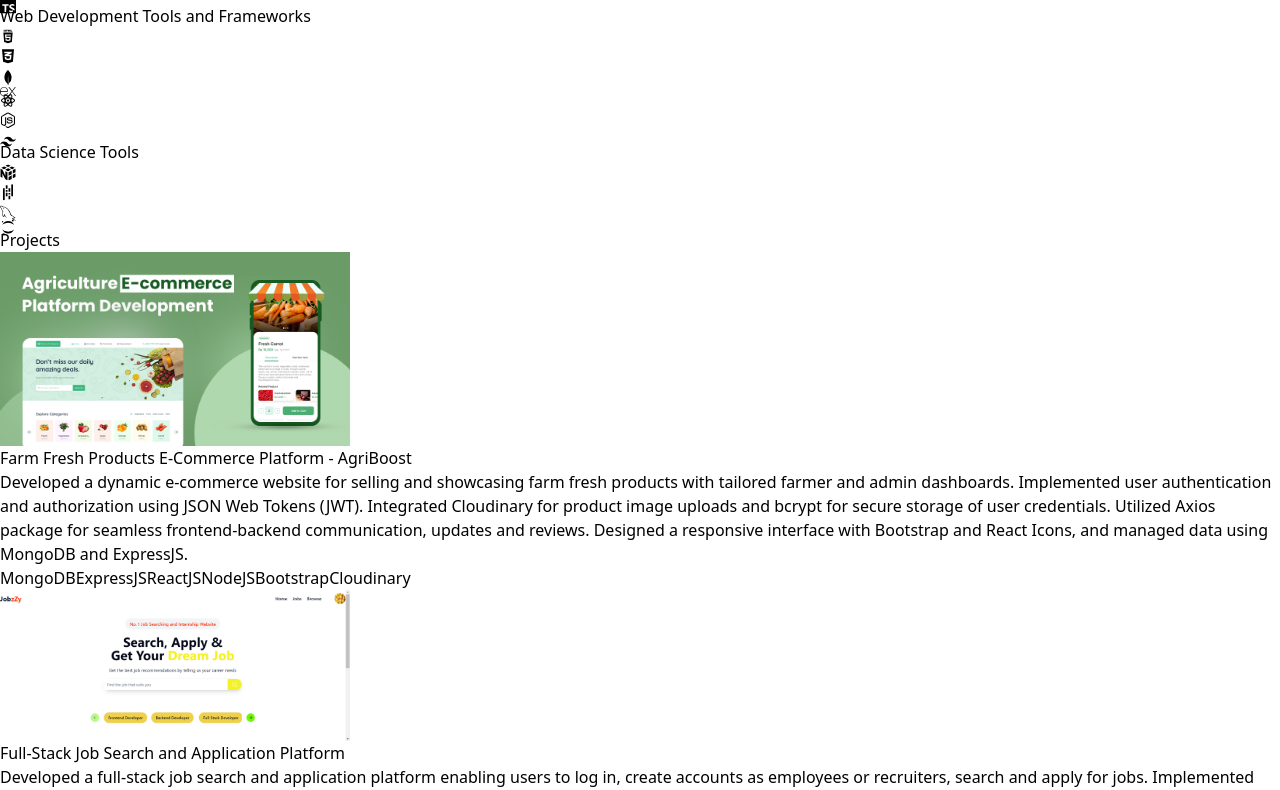
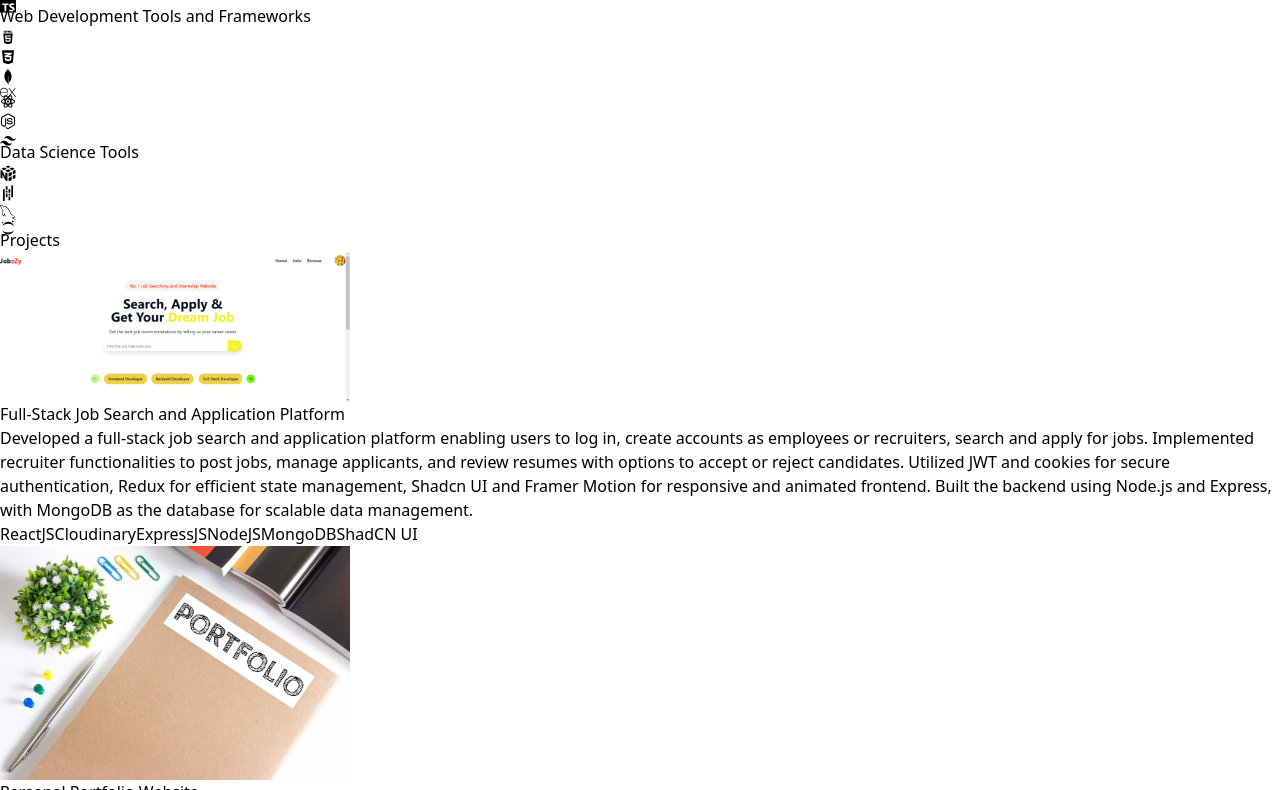
Before and after one commit to Ritvik-lab-coder/My-Portfolio, a React (Vite) app: page / in a window 1280 px wide. Shown: the part 1341-2131 px from the top of the page. Built offline with nearby package versions, Linux system fonts and the light colour scheme.

Commit message:
project delete

```diff
--- a/src/components/Projects.jsx
+++ b/src/components/Projects.jsx
@@ -9,23 +9,6 @@
         <div className='border-b border-neutral-900 pb-4'>
             <motion.h2 whileInView={{ opacity: 1, y: 0 }} initial={{ opacity: 0, y: -100 }} transition={{ duration: 1.5 }} className='my-20 text-center text-4xl font-semibold'>Projects</motion.h2>
             <div>
-                <div className='mb-8 flex flex-wrap lg:justify-center'>
-                    <motion.div whileInView={{ opacity: 1, x: 0 }} initial={{ opacity: 0, x: -100 }} transition={{ duration: 1.5 }} className='w-full lg:w-1/4 mr-2'>
-                        <img src={project1} alt="" width={350} height={350} className='mb-6 rounded' />
-                    </motion.div>
-                    <motion.div whileInView={{ opacity: 1, x: 0 }} initial={{ opacity: 0, x: 100 }} transition={{ duration: 1.5 }} className='w-full max-w-xl lg:w-3/4'>
-                        <h6 className='mb-2 font-semibold'>Farm Fresh Products E-Commerce Platform - <a href="https://agri-boost-frontend.vercel.app/" target="_blank" rel="noopener noreferrer">AgriBoost</a></h6>
-                        <p className='mb-4 text-neutral-400'>Developed a dynamic e-commerce website for selling and showcasing farm fresh products with tailored farmer and admin dashboards. Implemented user authentication and authorization using JSON Web Tokens (JWT). Integrated Cloudinary for product image uploads and bcrypt for secure storage of user credentials. Utilized Axios package for seamless frontend-backend communication, updates and reviews. Designed a responsive interface with Bootstrap and React Icons, and managed data using MongoDB and ExpressJS.</p>
-                        <div className='flex flex-wrap'>
-                            <span className='mr-2 my-2 rounded bg-neutral-900 px-2 py-1 text-sm font-medium text-purple-900'>MongoDB</span>
-                            <span className='mr-2 my-2 rounded bg-neutral-900 px-2 py-1 text-sm font-medium text-purple-900'>ExpressJS</span>
-                            <span className='mr-2 my-2 rounded bg-neutral-900 px-2 py-1 text-sm font-medium text-purple-900'>ReactJS</span>
-                            <span className='mr-2 my-2 rounded bg-neutral-900 px-2 py-1 text-sm font-medium text-purple-900'>NodeJS</span>
-                            <span className='mr-2 my-2 rounded bg-neutral-900 px-2 py-1 text-sm font-medium text-purple-900'>Bootstrap</span>
-                            <span className='mr-2 my-2 rounded bg-neutral-900 px-2 py-1 text-sm font-medium text-purple-900'>Cloudinary</span>
-                        </div>
-                    </motion.div>
-                </div>
                 <div className='mb-8 flex flex-wrap lg:justify-center'>
                     <motion.div whileInView={{ opacity: 1, x: 0 }} initial={{ opacity: 0, x: -100 }} transition={{ duration: 1.5 }} className='w-full lg:w-1/4 mr-2'>
                         <img src={project2} alt="" width={350} height={350} className='mb-6 rounded' />
```
